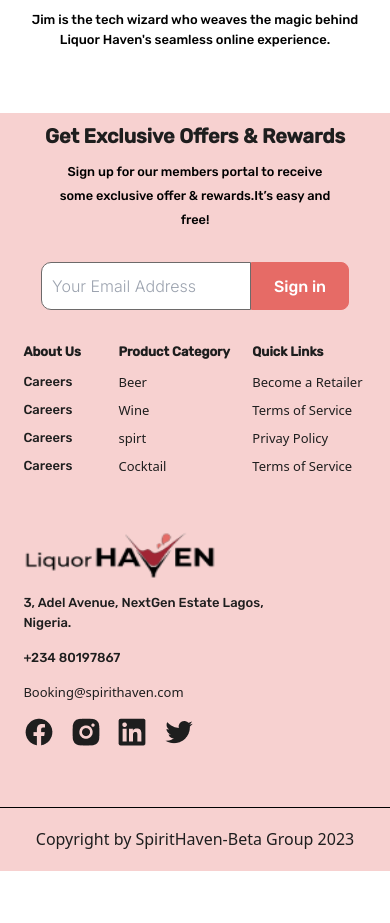
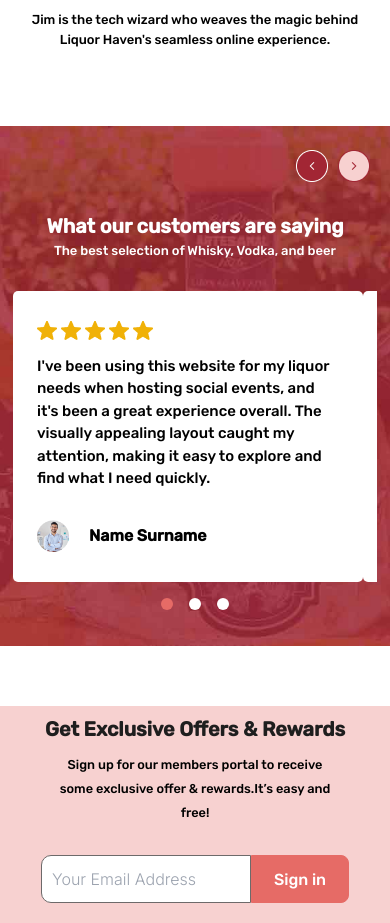
Before and after one commit to AfoDyDigitals/LiquorHaven, a React (Vite) app: page / in a window 390 px wide. Shown: the part 6000-6923 px from the top of the page. Before the commit the page ends 6871 px from the top, so only its background shows below. Built offline with nearby package versions, Linux system fonts and the light colour scheme.

Commit message:
complete Testimonial component #7

```diff
--- a/src/Components/Testimonial.jsx
+++ b/src/Components/Testimonial.jsx
@@ -1,24 +1,178 @@
-import React from 'react'
-import TestimonialCard from './TestimonialCard'
+import React, { useRef, useState } from "react";
+import Slider from "react-slick";
+import TestimonialCard from "./TestimonialCard";
+import "slick-carousel/slick/slick.css";
+import "slick-carousel/slick/slick-theme.css";
 
 function Testimonial() {
-    const imageUrl='/testimonial-red-bg.jpg'
-    const containerStyle= {
+  const imageUrl = "/testimonial-red-bg.jpg";
+  const containerStyle = {
     backgroundImage: `url(${imageUrl})`,
-    backgroundSize: 'cover',
-    backgroundPosition: 'center',
-};
+    backgroundSize: "cover",
+    backgroundPosition: "center",
+  };
+
+  const settings = {
+    dots: false,
+    infinite: true,
+    speed: 500,
+    slidesToShow: 1,
+    slidesToScroll: 1,
+    variableWidth: true,
+    swipeToSlide: true, // Enable swipe behavior
+    touchMove: true, // Enable touch events
+    arrows: false, // Disable default arrows
+    prevArrow: <div />, // Hide default previous arrow
+    nextArrow: <div />, // Hide default next arrow
+  };
+
+  const sliderRef = useRef(null);
+  const [currentSlide, setCurrentSlide] = useState(0);
+
+  const handlePrevClick = () => {
+    if (sliderRef.current) {
+      sliderRef.current.slickPrev();
+    }
+  };
+
+  const handleNextClick = () => {
+    if (sliderRef.current) {
+      sliderRef.current.slickNext();
+    }
+  };
+
+  const handleDotClick = (index) => {
+    if (sliderRef.current) {
+      sliderRef.current.slickGoTo(index);
+      setCurrentSlide(index);
+    }
+  };
+
+  const handleBeforeChange = (oldIndex, newIndex) => {
+    setCurrentSlide(newIndex);
+  };
+
   return (
-    <div className='hidden md:hidden lg:block w-full h-[762px] mt-[77px] font-rubik' style={containerStyle}>
-        <div className='text-[39px] text-white font-bold text-center pt-[85px] md:pt-[72px] lg:pt-[127px] '>What our customers are saying</div>
-        <div className='text-[20px] text-white font-normal text-center'>The best selection of Whisky, Vodka and beer</div>
-        <div className='flex gap-[15px] mx-[39px]'>
+    <>
+      {/* // lg testimonial flex */}
+      <div
+        className="hidden md:hidden lg:block w-full h-[762px] mt-[77px] font-rubik"
+        style={containerStyle}
+      >
+        <div className="text-[39px] text-white font-bold text-center pt-[85px] md:pt-[72px] lg:pt-[127px] ">
+          What our customers are saying
+        </div>
+        <div className="text-[20px] text-white font-normal text-center">
+          The best selection of Whisky, Vodka, and beer
+        </div>
+        <div className="flex gap-[15px] mx-[39px]">
+          <TestimonialCard />
+          <TestimonialCard />
+          <TestimonialCard />
+        </div>
+      </div>
+
+      {/* // md testimonial carousel */}
+      <div
+        className="relative hidden md:block w-full h-[502px] mt-[77px] font-rubik h-[509px] lg:hidden"
+        style={containerStyle}
+      >
+        <div className="text-[20px] text-white font-bold text-center pt-[85px] md:pt-[72px]">
+          What our customers are saying
+        </div>
+        <div className="text-[13px] text-white font-normal text-center md:text-[16px]">
+          The best selection of Whisky, Vodka, and beer
+        </div>
+
+        <Slider
+          {...settings}
+          className="flex justify-center items-center mx-[120px]"
+          ref={sliderRef}
+          beforeChange={handleBeforeChange}
+        >
+          <div style={{ width: "500px" }}>
             <TestimonialCard />
+          </div>
+          <div style={{ width: "500px" }}>
             <TestimonialCard />
+          </div>
+          <div style={{ width: "500px" }}>
             <TestimonialCard />
+          </div>
+        </Slider>
+
+        {/* Custom dots with different colors */}
+        <div className="flex justify-center mt-4">
+          {[0, 1, 2].map((index) => (
+            <div
+              key={index}
+              onClick={() => handleDotClick(index)}
+              className={`w-3 h-3 rounded-full cursor-pointer mx-2 ${
+                currentSlide === index
+                  ? "bg-[#E66B66] slick-active"
+                  : "bg-white"
+              }`}
+            />
+          ))}
         </div>
-    </div>
-  )
+      </div>
+
+      {/* // sm testimonial carousel */}
+      <div
+        className="relative w-full h-[520px] mt-[77px] font-rubik h-[509px] md:hidden lg:hidden"
+        style={containerStyle}
+      >
+        <div className="text-[20px] text-white font-bold text-center pt-[85px] md:pt-[72px]">
+          What our customers are saying
+        </div>
+        <div className="text-[13px] text-white font-normal text-center md:text-[16px]">
+          The best selection of Whisky, Vodka, and beer
+        </div>
+
+        {/* Navigation arrows */}
+        <div className="absolute flex gap-[10px] right-5 top-10 transform -translate-y-1/2">
+          <button className="" onClick={handlePrevClick}>
+            <img src="./src/assets/Group 49620.png" alt="Previous" />
+          </button>
+          <button className="" onClick={handleNextClick}>
+            <img src="./src/assets/Group 111.png" alt="Next" />
+          </button>
+        </div>
+
+        <Slider
+          {...settings}
+          className="flex justify-center items-center mx-[13px]"
+          ref={sliderRef}
+          beforeChange={handleBeforeChange}
+        >
+          <div style={{ width: "350px" }}>
+            <TestimonialCard />
+          </div>
+          <div style={{ width: "350px" }}>
+            <TestimonialCard />
+          </div>
+          <div style={{ width: "350px" }}>
+            <TestimonialCard />
+          </div>
+        </Slider>
+
+        {/* Custom dots with different colors */}
+        <div className="flex justify-center mt-4">
+          {[0, 1, 2].map((index) => (
+            <div
+              key={index}
+              onClick={() => handleDotClick(index)}
+              className={`w-3 h-3 rounded-full cursor-pointer mx-2 ${
+                currentSlide === index
+                  ? "bg-[#E66B66] slick-active"
+                  : "bg-white"
+              }`}
+            />
+          ))}
+        </div>
+      </div>
+    </>
+  );
 }
 
-export default Testimonial
+export default Testimonial;
--- a/src/Components/TestimonialCard.jsx
+++ b/src/Components/TestimonialCard.jsx
@@ -4,7 +4,7 @@ function TestimonialCard() {
   return (
     <div className="font-rubik rounded-[5px] bg-white flex flex-col grid justify-items-start items-center py-[30px] px-[24px] h-[auto] mt-[30px] md:mt-[45px]">
       <img src="./src/assets/Group 49617.png" />
-      <div className="font-normal mt-[15px] mb-[30px] text-[16px] lg:text-[20px]">
+      <div className="font-normal mt-[15px] mb-[30px] text-[15px] lg:text-[20px]">
         I've been using this website for my liquor needs when hosting social
         events, and it's been a great experience overall. The visually appealing
         layout caught my attention, making it easy to explore and find what I
@@ -12,7 +12,7 @@ function TestimonialCard() {
       </div>
 
       <div className="flex justify-center items-center gap-[20px]">
-        <img src="./src/assets/Ellipse 11.png" />
+        <img className="w-[32px] lg:w-[52px]" src="./src/assets/Ellipse 11.png" />
         <div className="text-[16px] font-semibold">Name Surname</div>
       </div>
     </div>
--- a/src/output.css
+++ b/src/output.css
@@ -642,6 +642,62 @@ video {
   top: 30px;
 }
 
+.top-1\/2 {
+  top: 50%;
+}
+
+.top-10 {
+  top: 2.5rem;
+}
+
+.right-10 {
+  right: 2.5rem;
+}
+
+.right-5 {
+  right: 1.25rem;
+}
+
+.top-\[-\] {
+  top: -;
+}
+
+.top-\[-50px\] {
+  top: -50px;
+}
+
+.top-\[50px\] {
+  top: 50px;
+}
+
+.top-\[0px\] {
+  top: 0px;
+}
+
+.top-\[2px\] {
+  top: 2px;
+}
+
+.top-\[20px\] {
+  top: 20px;
+}
+
+.bottom-\[20px\] {
+  bottom: 20px;
+}
+
+.left-\[35\%\] {
+  left: 35%;
+}
+
+.left-\[40\%\] {
+  left: 40%;
+}
+
+.left-\[38\%\] {
+  left: 38%;
+}
+
 .z-10 {
   z-index: 10;
 }
@@ -702,6 +758,66 @@ video {
   margin-right: 39px;
 }
 
+.mx-2 {
+  margin-left: 0.5rem;
+  margin-right: 0.5rem;
+}
+
+.mx-\[119px\] {
+  margin-left: 119px;
+  margin-right: 119px;
+}
+
+.mx-\[10px\] {
+  margin-left: 10px;
+  margin-right: 10px;
+}
+
+.mx-\[100px\] {
+  margin-left: 100px;
+  margin-right: 100px;
+}
+
+.mx-\[12px\] {
+  margin-left: 12px;
+  margin-right: 12px;
+}
+
+.mx-\[120px\] {
+  margin-left: 120px;
+  margin-right: 120px;
+}
+
+.mx-\[50px\] {
+  margin-left: 50px;
+  margin-right: 50px;
+}
+
+.mx-\[30px\] {
+  margin-left: 30px;
+  margin-right: 30px;
+}
+
+.mx-\[0px\] {
+  margin-left: 0px;
+  margin-right: 0px;
+}
+
+.mx-\[40px\] {
+  margin-left: 40px;
+  margin-right: 40px;
+}
+
+.mx-\[15px\] {
+  margin-left: 15px;
+  margin-right: 15px;
+}
+
+.mx-\[13px\] {
+  margin-left: 13px;
+  margin-right: 13px;
+}
+
 .-mb-7 {
   margin-bottom: -1.75rem;
 }
@@ -894,6 +1010,18 @@ video {
   margin-top: 77px;
 }
 
+.ml-\[100px\] {
+  margin-left: 100px;
+}
+
+.mr-\[100px\] {
+  margin-right: 100px;
+}
+
+.block {
+  display: block;
+}
+
 .inline {
   display: inline;
 }
@@ -1030,6 +1158,22 @@ video {
   height: 762px;
 }
 
+.h-\[509\] {
+  height: 509;
+}
+
+.h-\[509px\] {
+  height: 509px;
+}
+
+.h-\[502px\] {
+  height: 502px;
+}
+
+.h-\[520px\] {
+  height: 520px;
+}
+
 .w-2 {
   width: 0.5rem;
 }
@@ -1192,6 +1336,14 @@ video {
 
 .w-\[492px\] {
   width: 492px;
+}
+
+.w-\[490px\] {
+  width: 490px;
+}
+
+.w-\[500px\] {
+  width: 500px;
 }
 
 .flex-shrink-0 {
@@ -1207,6 +1359,11 @@ video {
   transform: translate(var(--tw-translate-x), var(--tw-translate-y)) rotate(var(--tw-rotate)) skewX(var(--tw-skew-x)) skewY(var(--tw-skew-y)) scaleX(var(--tw-scale-x)) scaleY(var(--tw-scale-y));
 }
 
+.-translate-y-1\/2 {
+  --tw-translate-y: -50%;
+  transform: translate(var(--tw-translate-x), var(--tw-translate-y)) rotate(var(--tw-rotate)) skewX(var(--tw-skew-x)) skewY(var(--tw-skew-y)) scaleX(var(--tw-scale-x)) scaleY(var(--tw-scale-y));
+}
+
 .transform {
   transform: translate(var(--tw-translate-x), var(--tw-translate-y)) rotate(var(--tw-rotate)) skewX(var(--tw-skew-x)) skewY(var(--tw-skew-y)) scaleX(var(--tw-scale-x)) scaleY(var(--tw-scale-y));
 }
@@ -1215,6 +1372,10 @@ video {
   cursor: pointer;
 }
 
+.resize {
+  resize: both;
+}
+
 .grid-cols-1 {
   grid-template-columns: repeat(1, minmax(0, 1fr));
 }
@@ -1369,6 +1530,14 @@ video {
 
 .gap-\[8px\] {
   gap: 8px;
+}
+
+.gap-\[100px\] {
+  gap: 100px;
+}
+
+.gap-\[1px\] {
+  gap: 1px;
 }
 
 .space-x-2 > :not([hidden]) ~ :not([hidden]) {
@@ -1490,6 +1659,11 @@ video {
   background-color: rgb(255 255 255 / var(--tw-bg-opacity));
 }
 
+.bg-\[\#000000\] {
+  --tw-bg-opacity: 1;
+  background-color: rgb(0 0 0 / var(--tw-bg-opacity));
+}
+
 .bg-cover {
   background-size: cover;
 }
@@ -1619,6 +1793,31 @@ video {
   padding-right: 24px;
 }
 
+.px-\[100px\] {
+  padding-left: 100px;
+  padding-right: 100px;
+}
+
+.px-\[150px\] {
+  padding-left: 150px;
+  padding-right: 150px;
+}
+
+.px-\[120px\] {
+  padding-left: 120px;
+  padding-right: 120px;
+}
+
+.px-\[10px\] {
+  padding-left: 10px;
+  padding-right: 10px;
+}
+
+.px-\[119px\] {
+  padding-left: 119px;
+  padding-right: 119px;
+}
+
 .pb-\[40px\] {
   padding-bottom: 40px;
 }
@@ -1729,6 +1928,14 @@ video {
 .text-xl {
   font-size: 1.25rem;
   line-height: 1.75rem;
+}
+
+.text-\[14px\] {
+  font-size: 14px;
+}
+
+.text-\[15px\] {
+  font-size: 15px;
 }
 
 .font-\[400\] {
@@ -2003,6 +2210,18 @@ video {
     height: 70px;
   }
 
+  .md\:h-\[50\] {
+    height: 50;
+  }
+
+  .md\:h-\[509\] {
+    height: 509;
+  }
+
+  .md\:h-\[509px\] {
+    height: 509px;
+  }
+
   .md\:w-\[100\%\] {
     width: 100%;
   }
@@ -2269,6 +2488,10 @@ video {
     width: 100%;
   }
 
+  .lg\:w-\[52px\] {
+    width: 52px;
+  }
+
   .lg\:items-center {
     align-items: center;
   }
```
Also changed, not shown: src/assets/Group 111.png (added), src/assets/Group 49620.png (added).
